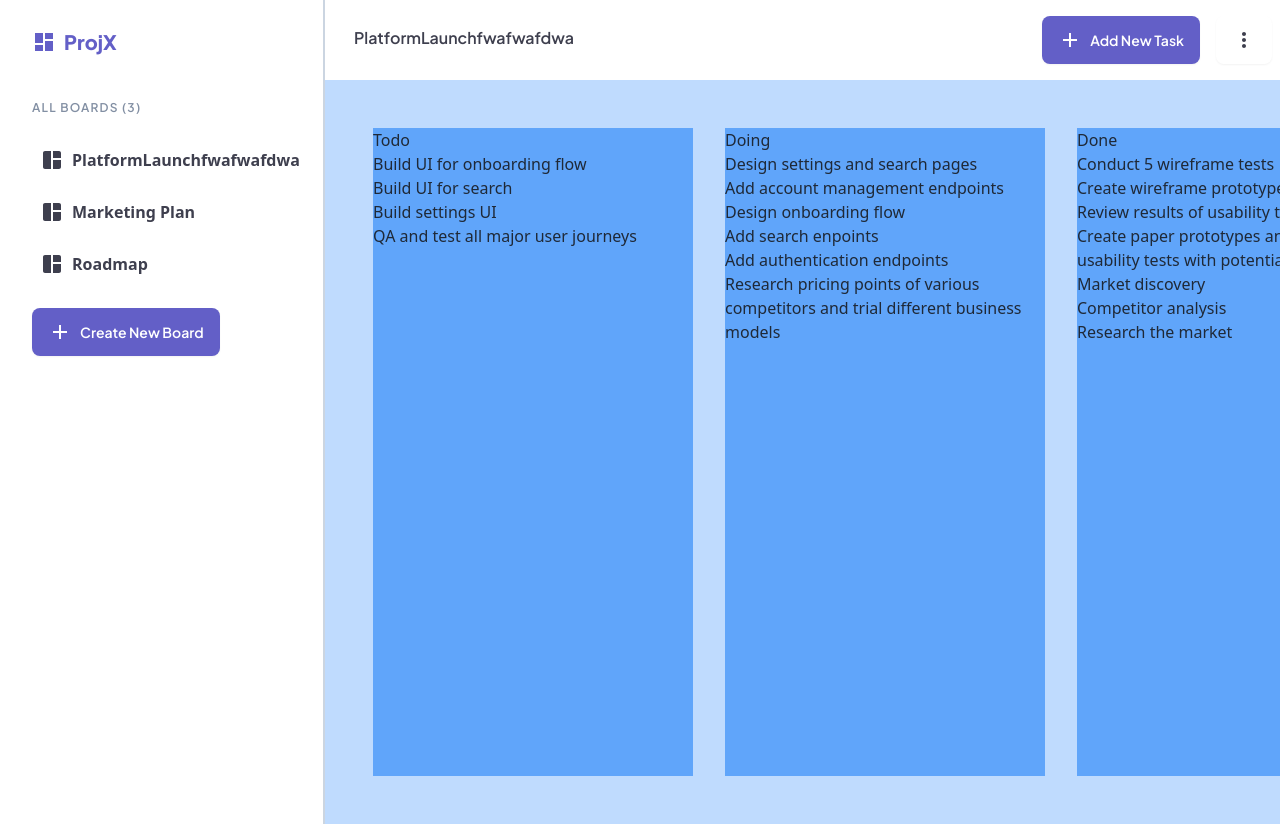
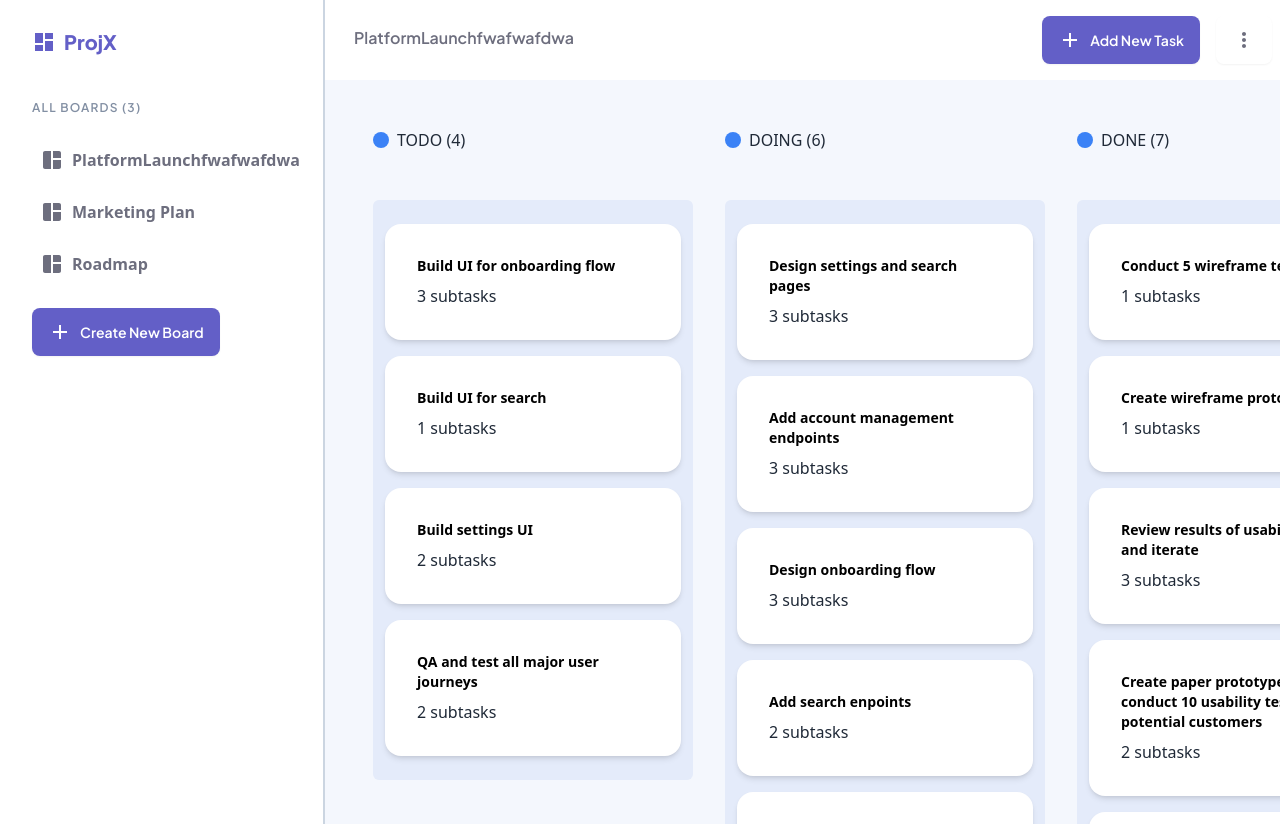
Before and after one commit to MicahD18/ProjX-KanbanBoardApp, a React (Vite) app: page / in a window 1280 px wide. Both pictures are taken after a click on the button "PlatformLaunchfwafwafdwa". Built offline with nearby package versions, Linux system fonts and the light colour scheme.

Commit message:
Added conditional rendering to BoardPage and WIP on UI for Column component

```diff
--- a/src/components/Column.tsx
+++ b/src/components/Column.tsx
@@ -6,10 +6,13 @@ interface Props {
 
 const Column: React.FC<Props> = ({ tasks }) => {
   return (
-    <div>
+    <div className="flex flex-col gap-4 py-6 px-3 rounded-md mt-12 mb-12 bg-off_gray">
       {tasks.map((task: Task) => (
-        <div key={task.id}>
-          <p>{task.title}</p>
+        <div className="card w-full bg-white shadow-md" key={task.id}>
+          <div className="card-body">
+            <p className="card-title text-black text-sm">{task.title}</p>
+            <p>{task.subtasks.length} subtasks</p>
+          </div>
         </div>
       ))}
     </div>
--- a/src/data/data.json
+++ b/src/data/data.json
@@ -405,60 +405,7 @@
     {
       "id": 3,
       "name": "Roadmap",
-      "columns": [
-        {
-          "id": 1,
-          "name": "Now",
-          "tasks": [
-            {
-              "id": 1,
-              "title": "Launch version one",
-              "description": "",
-              "status": "",
-              "subtasks": [
-                {
-                  "title": "Launch privately to our waitlist",
-                  "isCompleted": false
-                },
-                {
-                  "title": "Launch publicly on PH, HN, etc.",
-                  "isCompleted": false
-                }
-              ]
-            },
-            {
-              "id": 2,
-              "title": "Review early feedback and plan next steps for roadmap",
-              "description": "Beyond the initial launch, we're keeping the initial roadmap completely empty. This meeting will help us plan out our next steps based on actual customer feedback.",
-              "status": "",
-              "subtasks": [
-                {
-                  "title": "Interview 10 customers",
-                  "isCompleted": false
-                },
-                {
-                  "title": "Review common customer pain points and suggestions",
-                  "isCompleted": false
-                },
-                {
-                  "title": "Outline next steps for our roadmap",
-                  "isCompleted": false
-                }
-              ]
-            }
-          ]
-        },
-        {
-          "id": 2,
-          "name": "Next",
-          "tasks": []
-        },
-        {
-          "id": 3,
-          "name": "Later",
-          "tasks": []
-        }
-      ]
+      "columns": []
     }
   ]
 }
--- a/src/pages/BoardPage.tsx
+++ b/src/pages/BoardPage.tsx
@@ -3,6 +3,7 @@ import MainNav from "../components/MainNav";
 import { useMemo } from "react";
 import { Column } from "../models/board.model";
 import ColumnComponent from "../components/Column";
+import AddIcon from "@mui/icons-material/Add";
 
 const BoardPage = () => {
   // 4. Use the useSelector hook to get the state.setSelectedBoard object,
@@ -18,6 +19,38 @@ const BoardPage = () => {
     [selectedColumns]
   );
 
+  {
+    /* if no boards selected yet */
+  }
+  if (!selectedColumns) {
+    return (
+      <div className="flex flex-row">
+        <MainNav />
+        <div className="flex flex-col items-center bg-cool_gray w-full h-screen justify-center plus-jakarta"></div>
+      </div>
+    );
+  }
+
+  {
+    /* if no columns */
+  }
+  if (selectedColumns?.length === 0) {
+    return (
+      <div className="flex flex-row">
+        <MainNav />
+        <div className="flex flex-col items-center bg-cool_gray w-full h-screen justify-center plus-jakarta">
+          <p className="text-medium_gray font-semibold text-md">
+            This board is empty. Create a new column to get started.
+          </p>
+          <button className="btn btn-sm lg:btn-md bg-primary_btn_idle border-none plus-jakarta text-white mt-6 h-12 hover:bg-primary_btn_hover">
+            <AddIcon />
+            Add New Column
+          </button>
+        </div>
+      </div>
+    );
+  }
+
   return (
     <div className="flex flex-row">
       <MainNav />
@@ -25,16 +58,30 @@ const BoardPage = () => {
         className="flex flex-row h-[93vh] w-full bg-cool_gray overflow-x-scroll"
         role="boards"
       >
-        <div className="flex flex-row bg-blue-200 h-full gap-8 px-12">
-          {/* if no boards, show nothing */}
+        <div
+          className={`flex flex-row bg-cool_gray h-full gap-8 px-12 ${
+            memoizedSelectedColumns?.length === 0 ? "w-full" : ""
+          }`}
+        >
+          {/* if no columns, show nothing */}
           {/* if no columns on selected board, show this */}
           {/* show content */}
           {memoizedSelectedColumns?.map((column: Column) => (
-            <div key={column.id} className="w-80 bg-blue-400 my-12">
-              <p>{column.name}</p>
+            <div key={column.id} className="w-80 my-12">
+              <div className="flex flex-row items-center gap-2">
+                <div className="w-4 h-4 bg-blue-500 rounded-xl"></div>
+                <p>
+                  {column.name.toLocaleUpperCase()} ({column.tasks.length})
+                </p>
+              </div>
               <ColumnComponent tasks={column.tasks} />
             </div>
           ))}
+          <div className="mt-[120px] w-80 bg-off_gray flex flex-col items-center justify-center rounded-md">
+            <button className="text-medium_gray font-semibold">
+              <span className="text-lg">+</span> New Column
+            </button>
+          </div>
         </div>
       </div>
     </div>
--- a/tailwind.config.js
+++ b/tailwind.config.js
@@ -6,9 +6,10 @@ export default {
   theme: {
     extend: {
       colors: {
-        medium_gray: "#3E3F4E",
+        medium_gray: "#6d6e7e",
         light_gray: "#828FA3",
-        cool_gray: "#E4EBFA",
+        cool_gray: "#F4F7FD",
+        off_gray: "#E4EBFA", // a little lighter than cool_gray
         // primary button
         primary_btn_idle: "#635FC7",
         primary_btn_hover: "#A8A4FF",
```
Also changed, not shown: src/data/temp.ts (added, +53 -0 lines).
